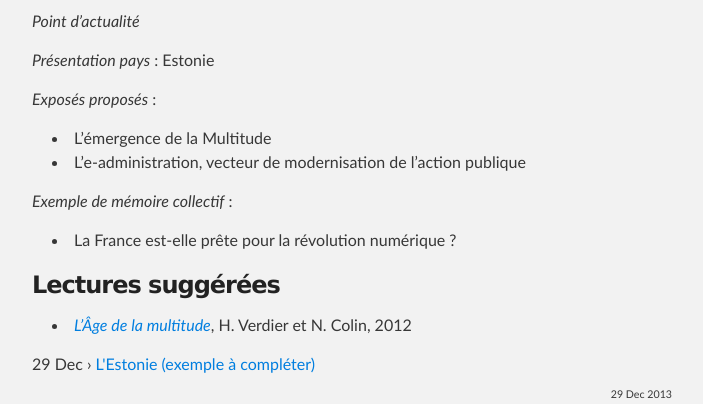
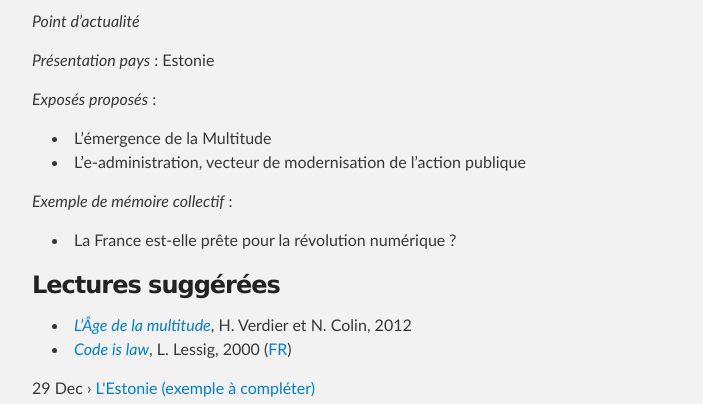
Before and after one commit to trojette/numascpo.net, a Jekyll site: the page built from seance-2/index.markdown, in a window 1280 px wide and 900 px high, scrolled down 697 px, cut to the strip 0-404 px from the top of the window. Shown: the whole strip, without its empty margins (288-991 px from the left). Built offline with Jekyll 4.4.1, drawn with Linux system fonts in a browser that asks for light colours; Markdown is read by kramdown in place of the engine named in the settings.

Commit message:
Lecture suggérée : Code is law
Voir si cette lecture est plus adaptée à la séance 2 ou à la séance 3...

```diff
--- a/seance-2/index.markdown
+++ b/seance-2/index.markdown
@@ -38,6 +38,9 @@ _Exemple de mémoire collectif_ :
 ### Lectures suggérées
 
 - [*L'Âge de la multitude*][age], H. Verdier et N. Colin, 2012
+- [*Code is law*][lessig], L. Lessig, 2000 ([FR][lessigfr])
 
 [Wikipedia]: http://fr.wikipedia.org/wiki/Troisi%C3%A8me_r%C3%A9volution_industrielle
 [age]: http://www.amazon.fr/L%C3%A2ge-multitude-Entreprendre-gouverner-r%C3%A9volution/dp/2200277830
+[lessig]: http://harvardmagazine.com/2000/01/code-is-law-html
+[lessigfr]: http://www.framablog.org/index.php/post/2010/05/22/code-is-law-lessig
```
